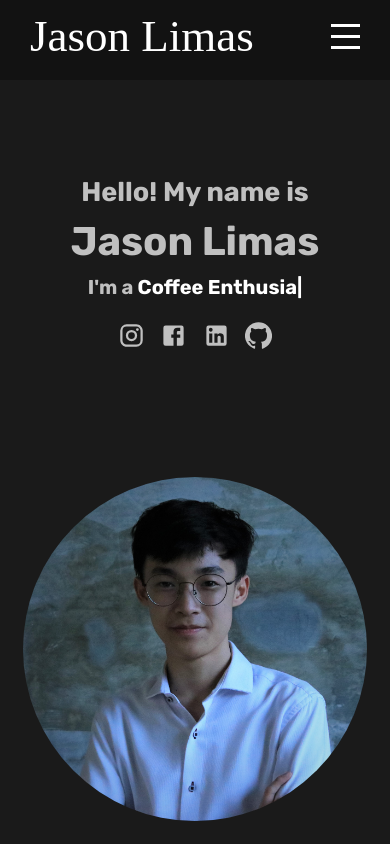
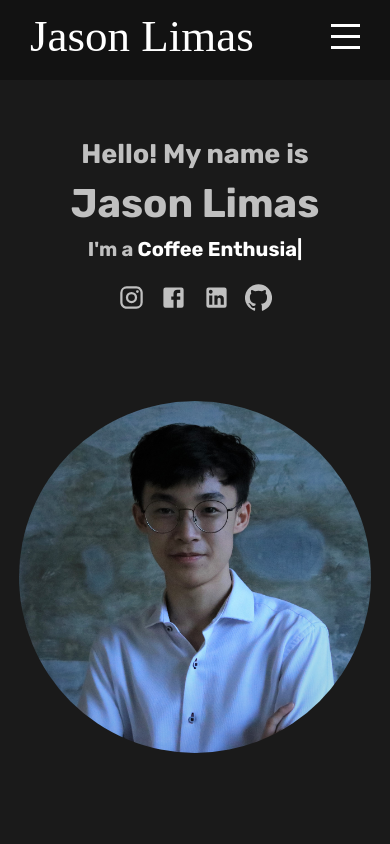
Before and after one commit to jasonlimas/-jasonlimas-web-frontend, a React (Create React App) app: page / in a window 390 px wide. Built offline with nearby package versions, Linux system fonts and the light colour scheme; a web font is replaced by a local one.

Commit message:
More responsive intro section for smaller screen

```diff
--- a/src/components/intro/intro.scss
+++ b/src/components/intro/intro.scss
@@ -72,6 +72,10 @@
                 align-items: center;
             }
         }
+
+        @include mobile {
+            flex: 0.4;
+        }
     }
 
     .right {
@@ -93,9 +97,13 @@
                 border-radius: 50%;
 
                 @include mobile {
-                    height: 43%;
+                    height: 44%;
                 }
             }
+        }
+
+        @include mobile {
+            flex: 0.6;
         }
     }
 
```
